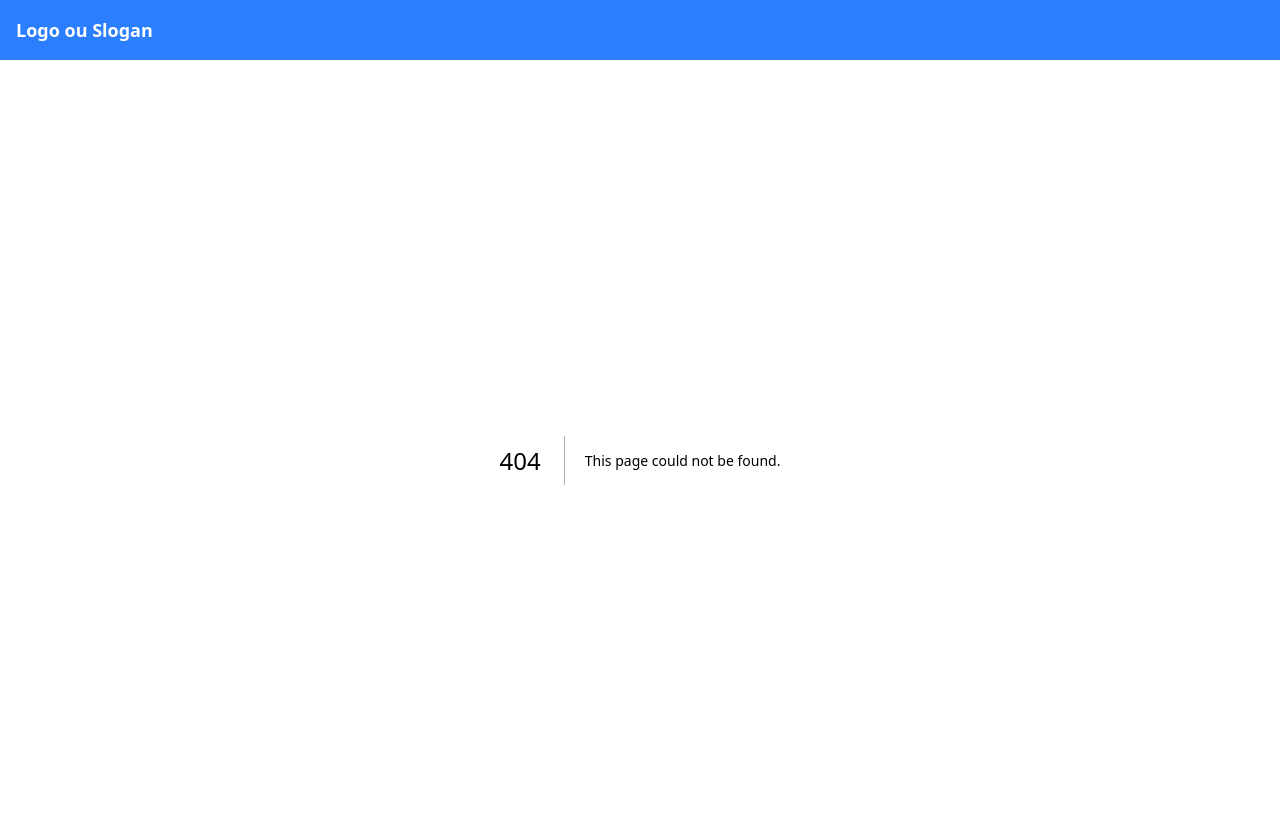
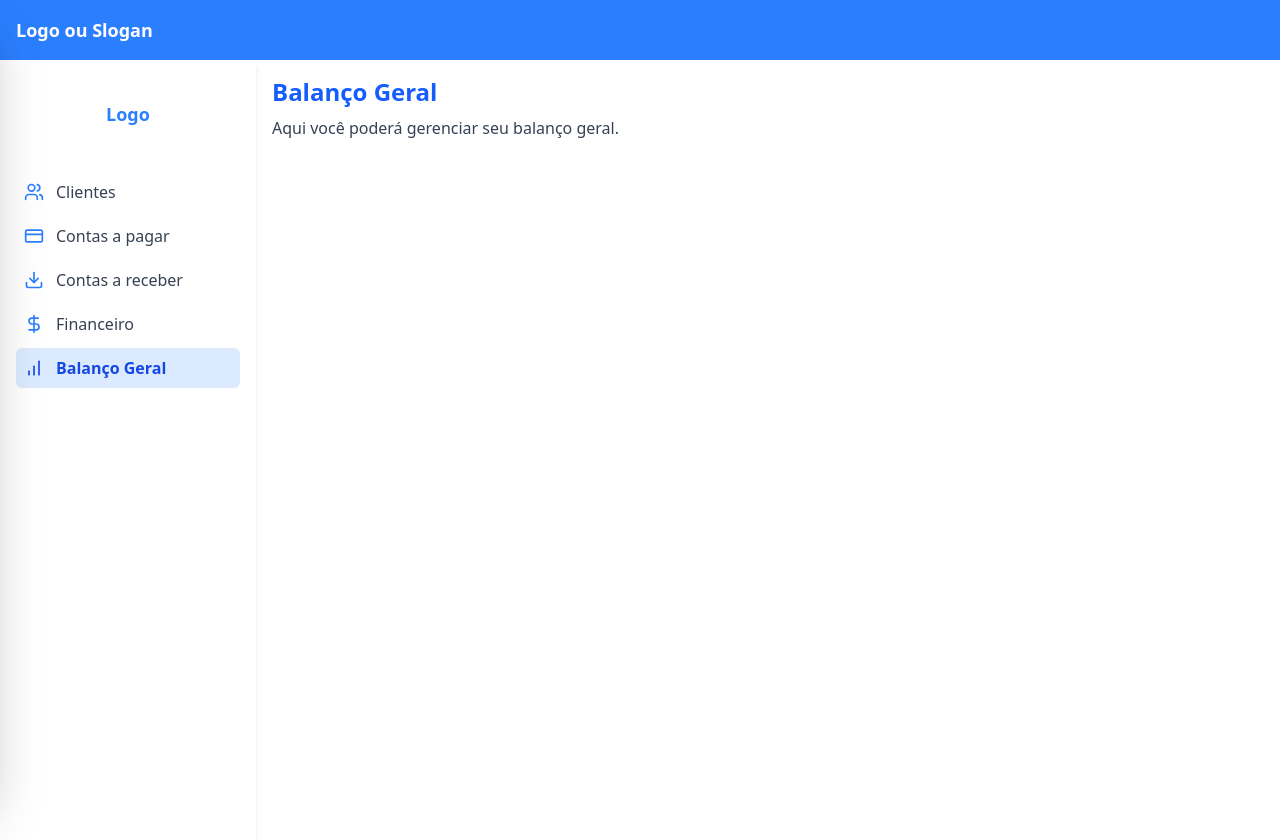
Before and after one commit to Bielzera97/gerencial-front, a Next.js app: page /balance in a window 1280 px wide. Before the commit this address had no page. Shown: the top 840 px of the page. After the commit the page ends 800 px from the top, so only its background shows below. Built offline with nearby package versions, Linux system fonts and the light colour scheme.

Commit message:
layout ready

```diff
--- a/package.json
+++ b/package.json
@@ -9,6 +9,7 @@
     "lint": "next lint"
   },
   "dependencies": {
+    "clsx": "^2.1.1",
     "lucide-react": "^0.514.0",
     "next": "15.3.3",
     "react": "^19.0.0",
--- /dev/null
+++ b/src/app/balance/page.tsx
@@ -0,0 +1,10 @@
+const BalancePage = () => {
+  return (
+    <div className="p-4 md:ml-64">
+      <h1 className="text-2xl font-semibold text-blue-600">Balanço Geral</h1>
+      <p className="mt-2 text-gray-700">Aqui você poderá gerenciar seu balanço geral.</p>
+    </div>
+  );
+};
+
+export default BalancePage;
--- /dev/null
+++ b/src/app/clients/page.tsx
@@ -0,0 +1,10 @@
+const ClientsPage = () => {
+  return (
+    <div className="p-4 md:ml-64">
+      <h1 className="text-2xl font-semibold text-blue-600">Clientes</h1>
+      <p className="mt-2 text-gray-700">Aqui você poderá gerenciar seus clientes.</p>
+    </div>
+  );
+};
+
+export default ClientsPage;
--- /dev/null
+++ b/src/app/components/FixedBar/index.tsx
@@ -0,0 +1,60 @@
+"use client";
+
+import {
+  Users,
+  CreditCard,
+  Download,
+  DollarSign,
+  BarChart,
+} from "lucide-react";
+import Link from "next/link";
+import { usePathname } from "next/navigation";
+import clsx from "clsx";
+
+const FixedBar = () => {
+  const pathname = usePathname();
+
+  const links = [
+    { href: "/clients", label: "Clientes", icon: Users },
+    { href: "/payaccounts", label: "Contas a pagar", icon: CreditCard },
+    { href: "/receiveaccounts", label: "Contas a receber", icon: Download },
+    { href: "/financial", label: "Financeiro", icon: DollarSign },
+    { href: "/balance", label: "Balanço Geral", icon: BarChart },
+  ];
+
+  return (
+    <aside className="hidden md:flex h-screen w-64 bg-white flex-col p-4 fixed z-30 shadow-md">
+      <div className="flex items-center justify-center my-6 pb-5">
+        <h2 className="text-lg font-bold text-blue-500">Logo</h2>
+      </div>
+      <nav className="flex-1 space-y-1">
+        {links.map(({ href, label, icon: Icon }) => {
+          const isActive = pathname === href;
+
+          return (
+            <Link
+              key={href}
+              href={href}
+              className={clsx(
+                "flex items-center gap-3 p-2 rounded-md transition-all group",
+                "hover:bg-blue-100 active:scale-[0.98]",
+                isActive ? "bg-blue-100 text-blue-700 font-semibold" : "text-gray-700"
+              )}
+            >
+              <Icon
+                size={20}
+                className={clsx(
+                  "transition-colors",
+                  isActive ? "text-blue-700" : "text-blue-500 group-hover:text-blue-700"
+                )}
+              />
+              <span>{label}</span>
+            </Link>
+          );
+        })}
+      </nav>
+    </aside>
+  );
+};
+
+export default FixedBar;
--- a/src/app/components/Navbar/index.tsx
+++ b/src/app/components/Navbar/index.tsx
@@ -1,32 +1,25 @@
-"use client"
+// components/Navbar.tsx
+"use client";
 import { useState } from "react";
-import { Menu } from "lucide-react"; // biblioteca de ícones (opcional)
-
+import { Menu } from "lucide-react";
+import Sidebar from "../Sidebar"; // Ajuste o caminho conforme necessário
 const Navbar = () => {
-  const [isMenuOpen, setIsMenuOpen] = useState(false);
+  const [isSidebarOpen, setIsSidebarOpen] = useState(false);
 
   return (
+    <>
       <nav className="flex justify-between items-center p-4 bg-blue-500 text-white">
         <h1 className="text-lg font-bold">Logo ou Slogan</h1>
-
-      {/* Menu Hamburguer visível em telas pequenas */}
         <button
-        className="block md:hidden"
-        onClick={() => setIsMenuOpen(!isMenuOpen)}
+          className="md:hidden p-2 rounded transition duration-200 hover:bg-blue-600 active:scale-95 active:bg-blue-700"
+          onClick={() => setIsSidebarOpen(true)}
           aria-label="Abrir menu"
         >
-        <Menu size={28} />
+          <Menu size={28} className="text-white" />
         </button>
-
-      {/* Itens do menu - ocultos por enquanto */}
-      {/* <div className={`absolute top-16 left-0 w-full bg-gray-800 ${isMenuOpen ? 'block' : 'hidden'}`}>
-        <ul className="flex flex-col items-center gap-4 p-4">
-          <li>Link 1</li>
-          <li>Link 2</li>
-          <li>Link 3</li>
-        </ul>
-      </div> */}
       </nav>
+      <Sidebar isOpen={isSidebarOpen} onClose={() => setIsSidebarOpen(false)} />
+    </>
   );
 };
 
--- /dev/null
+++ b/src/app/components/Sidebar/index.tsx
@@ -0,0 +1,107 @@
+"use client";
+
+import { useEffect, useRef } from "react";
+import { useRouter } from "next/navigation";
+import { CreditCard, Users, X , Download, DollarSign, BarChart} from "lucide-react";
+
+interface SidebarProps {
+  isOpen: boolean;
+  onClose: () => void;
+}
+
+const Sidebar: React.FC<SidebarProps> = ({ isOpen, onClose }) => {
+  const router = useRouter();
+  const sidebarRef = useRef<HTMLDivElement>(null);
+
+  // Fecha o menu ao clicar fora
+  useEffect(() => {
+    const handleClickOutside = (event: MouseEvent) => {
+      if (
+        sidebarRef.current &&
+        !sidebarRef.current.contains(event.target as Node)
+      ) {
+        onClose();
+      }
+    };
+
+    if (isOpen) {
+      document.addEventListener("mousedown", handleClickOutside);
+    } else {
+      document.removeEventListener("mousedown", handleClickOutside);
+    }
+
+    return () => {
+      document.removeEventListener("mousedown", handleClickOutside);
+    };
+  }, [isOpen, onClose]);
+
+  // Redireciona e fecha o menu
+  const handleNavigate = (path: string) => {
+    router.push(path);
+    onClose();
+  };
+
+  return (
+    <>
+      {/* Fundo escuro clicável */}
+      {isOpen && (
+        <div className="fixed inset-0 bg-opacity-50 z-30" />
+      )}
+
+      {/* Sidebar */}
+      <div
+        ref={sidebarRef}
+        className={`fixed top-0 left-0 h-full w-64 bg-white z-40 transform transition-transform duration-300 shadow-2xl ${
+          isOpen ? "translate-x-0" : "-translate-x-full"
+        }`}
+      >
+        <div className="flex justify-between items-center p-4 ">
+          <h2 className="text-lg font-bold text-blue-500">Logo</h2>
+          <button onClick={onClose} className="hover:bg-blue-100 active:bg-blue-200 transition-colors rounded-full p-2">
+            <X size={24} className="text-blue-500 active:text-blue-700" />
+          </button>
+        </div>
+        <ul className="p-4 space-y-4">
+
+          <li
+            onClick={() => handleNavigate("/clients")}
+            className="hover:text-gray-300 cursor-pointer flex items-center gap-2 hover:bg-blue-100 transition-colors rounded p-2 active:bg-blue-200"
+          >
+            <Users size={20} className="text-blue-500 active:text-blue-700" />
+            <p className="active:text-blue-700 transition-colors">Clientes</p>
+          </li>
+          <li
+            onClick={() => handleNavigate("/payaccounts")}
+            className="hover:text-gray-300 cursor-pointer flex items-center gap-2 hover:bg-blue-100 transition-colors rounded p-2 active:bg-blue-200"
+          >
+            <CreditCard size={20} className="text-blue-500 active:text-blue-700" />
+            <p className="active:text-blue-700 transition-colors">Contas a pagar</p>
+          </li>
+          <li
+            onClick={() => handleNavigate("/receiveaccounts")}
+            className="hover:text-gray-300 cursor-pointer flex items-center gap-2 hover:bg-blue-100 transition-colors rounded p-2 active:bg-blue-200"
+          >
+            <Download size={20} className="text-blue-500 active:text-blue-700" />
+            <p className="active:text-blue-700 transition-colors">Contas a receber</p>
+          </li>
+          <li
+            onClick={() => handleNavigate("/financial")}
+            className="hover:text-gray-300 cursor-pointer flex items-center gap-2 hover:bg-blue-100 transition-colors rounded p-2 active:bg-blue-200"
+          >
+            <DollarSign size={20} className="text-blue-500 active:text-blue-700" />
+            <p className="active:text-blue-700 transition-colors">Financeiro</p>
+          </li>
+          <li
+            onClick={() => handleNavigate("/balance")}
+            className="hover:text-gray-300 cursor-pointer flex items-center gap-2 hover:bg-blue-100 transition-colors rounded p-2 active:bg-blue-200"
+          >
+            <BarChart size={20} className="text-blue-500 active:text-blue-700" />
+            <p className="active:text-blue-700 transition-colors">Balanço Geral</p>
+          </li>
+        </ul>
+      </div>
+    </>
+  );
+};
+
+export default Sidebar;
--- /dev/null
+++ b/src/app/financial/page.tsx
@@ -0,0 +1,10 @@
+const FinancialPage = () => {
+  return (
+    <div className="p-4 md:ml-64">
+      <h1 className="text-2xl font-semibold text-blue-600">Financeiro</h1>
+      <p className="mt-2 text-gray-700">Aqui você poderá gerenciar suas contas financeiras.</p>
+    </div>
+  );
+};
+
+export default FinancialPage;
--- a/src/app/layout.tsx
+++ b/src/app/layout.tsx
@@ -1,12 +1,13 @@
 import type { Metadata } from "next";
 import "./globals.css";
 import Navbar from "./components/Navbar";
+import FixedBar from "./components/FixedBar";
 
 
 
 export const metadata: Metadata = {
-  title: "Create Next App",
-  description: "Generated by create next app",
+  title: "Gerencial - Sistema de Gestão",
+  description: "Gerencial - Sistema de Gestão",
 };
 
 export default function RootLayout({
@@ -18,6 +19,7 @@ export default function RootLayout({
     <html lang="en">
       <body>
         <Navbar />
+        <FixedBar/>
         {children}
       </body>
     </html>
--- /dev/null
+++ b/src/app/payaccounts/page.tsx
@@ -0,0 +1,10 @@
+const PayAccountsPage = () => {
+  return (
+    <div className="p-4 md:ml-64">
+      <h1 className="text-2xl font-semibold text-blue-600">Contas a Pagar</h1>
+      <p className="mt-2 text-gray-700">Aqui você poderá gerenciar suas contas a pagar.</p>
+    </div>
+  );
+};
+
+export default PayAccountsPage;
--- /dev/null
+++ b/src/app/receiveaccounts/page.tsx
@@ -0,0 +1,10 @@
+const ReceiveAccountsPage = () => {
+  return (
+    <div className="p-4 md:ml-64">
+      <h1 className="text-2xl font-semibold text-blue-600">Contas a Receber</h1>
+      <p className="mt-2 text-gray-700">Aqui você poderá gerenciar suas contas a receber.</p>
+    </div>
+  );
+};
+
+export default ReceiveAccountsPage;
```
Also changed, not shown: 1 other file (tests, documents, lock files or other folders). Lines whose indentation alone changed are shown as unchanged.
